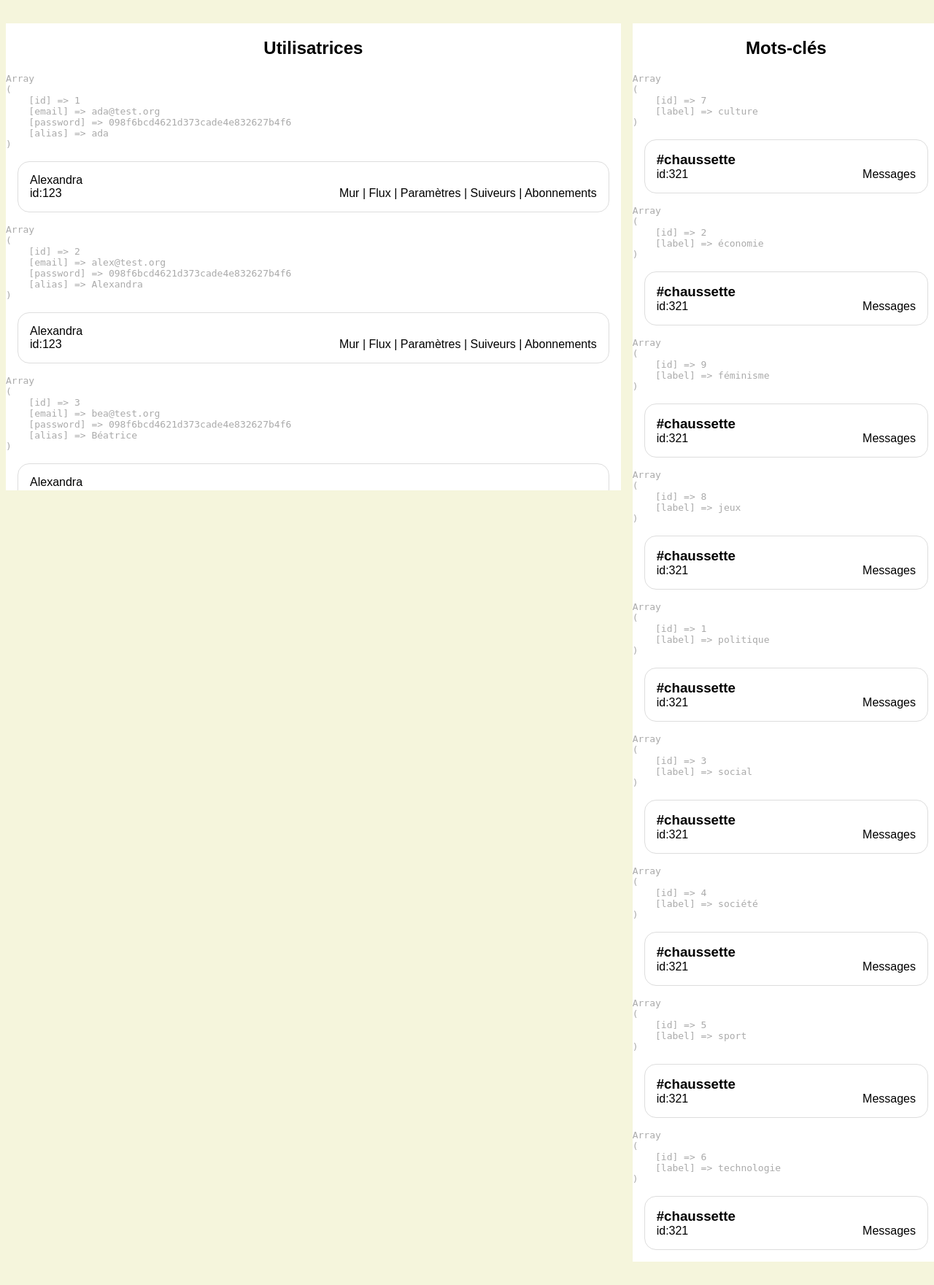
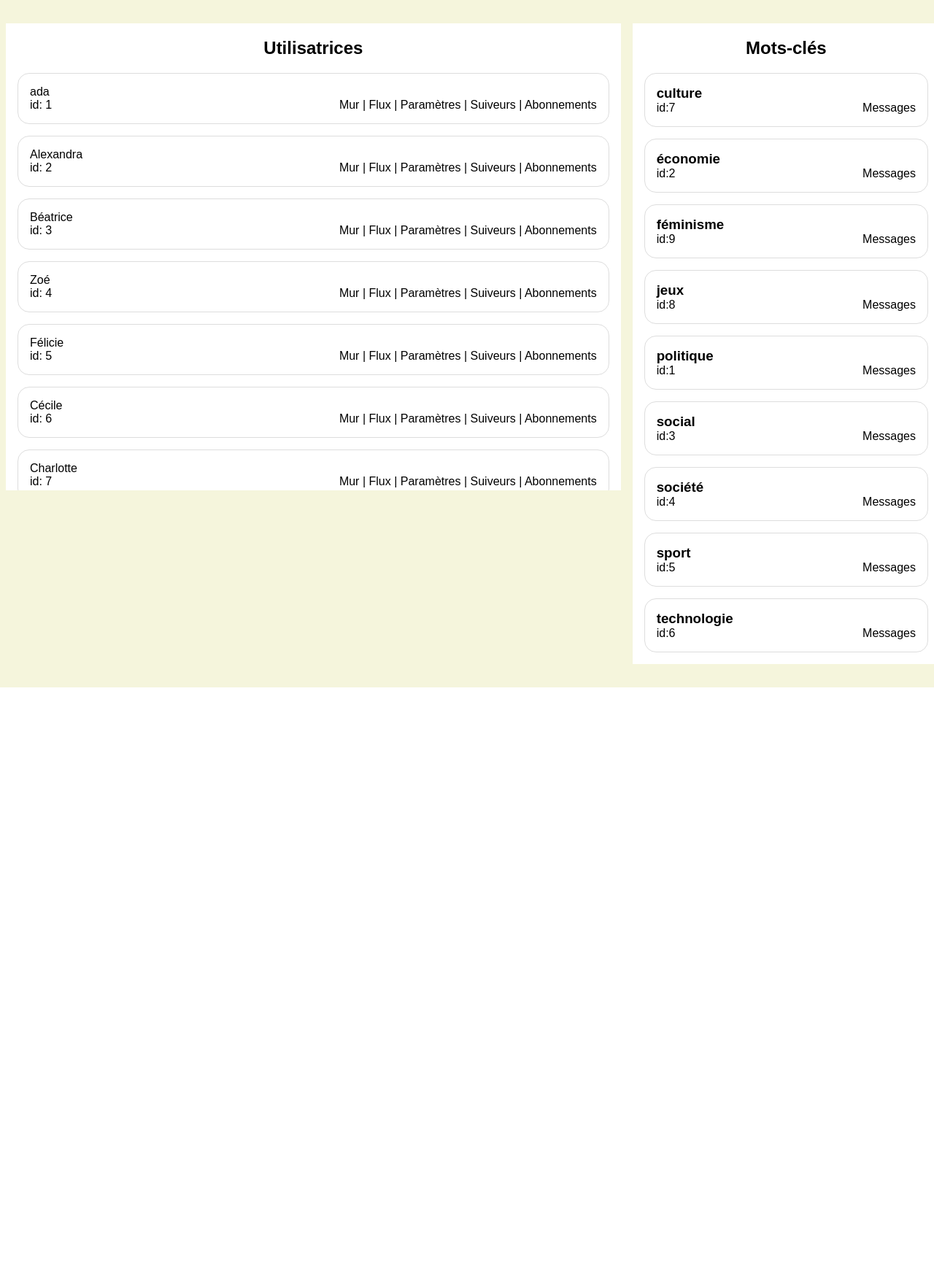
Before and after one commit to terence-da-conceicao/Reseau-PHP-SQL, a PHP site: page /admin.php in a window 1280 px wide. Shown: the part 90-1851 px from the top of the page at 73% size. After the commit the page ends 1032 px from the top, so only its background shows below. Run offline with PHP 8.4, Linux system fonts and the light colour scheme; data comes from the database, SQL or seed files in the repository.

Commit message:
suppression dans news.php des trucs à cacher. gestiond 'admin.php : mots-clés et leurs id + association des messages, utilisatrices et leurs id + association du bon id

```diff
--- a/Niveau1/admin.php
+++ b/Niveau1/admin.php
@@ -31,7 +31,7 @@
          * Etape 1: Ouvrir une connexion avec la base de donnée.
          */
         // on va en avoir besoin pour la suite
-        $mysqli = new mysqli("localhost", "root", "root", "socialnetwork");
+        $mysqli = new mysqli("localhost", "root", "", "socialnetwork");
         //verification
         if ($mysqli->connect_errno)
         {
@@ -61,13 +61,13 @@
                  */
                 while ($tag = $lesInformations->fetch_assoc())
                 {
-                    echo "<pre>" . print_r($tag, 1) . "</pre>";
+                    //echo "<pre>" . print_r($tag, 1) . "</pre>";
                     ?>
                     <article>
-                        <h3>#chaussette</h3>
-                        <p>id:321</p>
+                        <h3><?php echo $tag['label'] ?></h3>
+                        <p>id:<?php echo $tag['id'] ?> </p>
                         <nav>
-                            <a href="tags.php?tag_id=321">Messages</a>
+                            <a href="tags.php?tag_id=<?php echo $tag['id'] ?>">Messages</a>
                         </nav>
                     </article>
                 <?php } ?>
@@ -92,19 +92,19 @@
                  * Etape 5 : @todo : Afficher les utilisatrices en s'inspirant de ce qui a été fait dans news.php
                  * Attention à en pas oublier de modifier dans le lien les "user_id=123" avec l'id de l'utilisatrice
                  */
-                while ($tag = $lesInformations->fetch_assoc())
+                while ($users = $lesInformations->fetch_assoc())
                 {
-                    echo "<pre>" . print_r($tag, 1) . "</pre>";
+                    //echo "<pre>" . print_r($tag, 1) . "</pre>";
                     ?>
                     <article>
-                        <h3>Alexandra</h3>
-                        <p>id:123</p>
+                        <h3><?php echo $users['alias'] ?></h3>
+                        <p>id: <?php echo $users['id'] ?></p>
                         <nav>
-                            <a href="wall.php?user_id=123">Mur</a>
-                            | <a href="feed.php?user_id=123">Flux</a>
-                            | <a href="settings.php?user_id=123">Paramètres</a>
-                            | <a href="followers.php?user_id=123">Suiveurs</a>
-                            | <a href="subscriptions.php?user_id=123">Abonnements</a>
+                            <a href="wall.php?user_id=<?php echo $users['id'] ?>">Mur</a>
+                            | <a href="feed.php?user_id=<?php echo $users['id'] ?>">Flux</a>
+                            | <a href="settings.php?user_id=<?php echo $users['id'] ?>">Paramètres</a>
+                            | <a href="followers.php?user_id=<?php echo $users['id'] ?>">Suiveurs</a>
+                            | <a href="subscriptions.php?user_id=<?php echo $users['id'] ?>">Abonnements</a>
                         </nav>
                     </article>
                 <?php } ?>
--- a/Niveau1/news.php
+++ b/Niveau1/news.php
@@ -111,7 +111,7 @@
                 {
                     //la ligne ci-dessous doit etre supprimée mais regardez ce
                     //qu'elle affiche avant pour comprendre comment sont organisées les information dans votre
-                    echo "<pre>" . print_r($post, 1) . "</pre>";
+                    //echo "<pre>" . print_r($post, 1) . "</pre>";
 
                     // @todo : Votre mission c'est de remplacer les AREMPLACER par les bonnes valeurs
                     // ci-dessous par les bonnes valeurs cachées dans la variable $post
```
